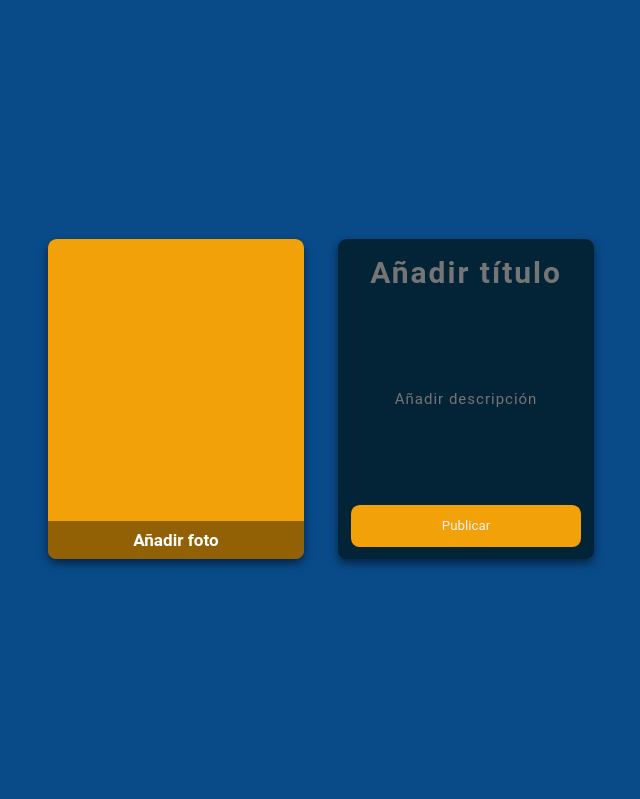
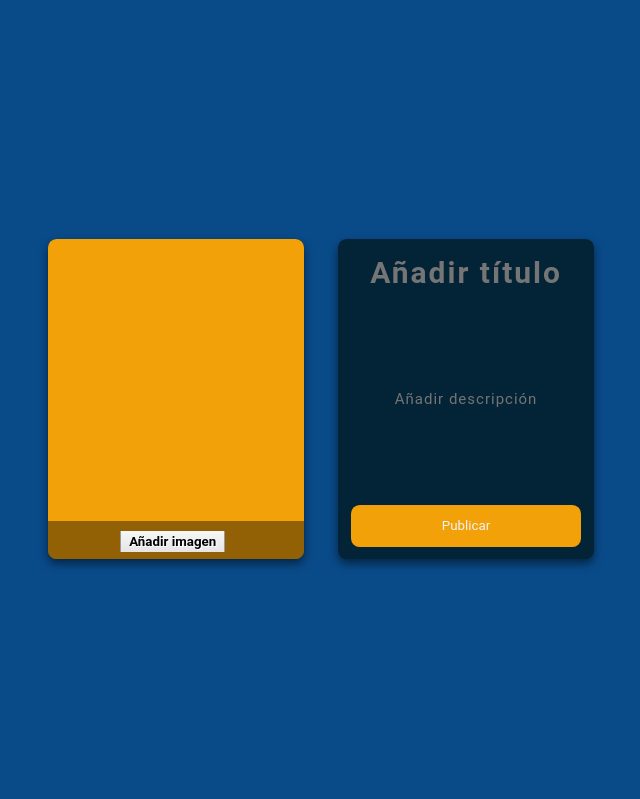
Before and after one commit to FRANICE/makeitknown, a PHP site: page /create_contributions.html in a window 1280 px wide. Shown: the part 69-868 px from the top of the page, without its empty margins (319-959 px from the left). Run offline with PHP 8.4, Linux system fonts and the light colour scheme.

Commit message:
Modificado create_contributions.html para convertir a php

```diff
--- a/apache2/www/create_contributions.html
+++ b/apache2/www/create_contributions.html
@@ -25,27 +25,26 @@
             </div>
         </nav>
     </div>
-
-    <div class="cardView">
+    <form action="#" class="cardView">
         <div class="card">
             <div class="face front2 create">
-                <span data-placeholder="&#x"></span>
-                <h3>Añadir foto</h3>
+                <div class="custom-input">
+                    <input type="file" name="fileToUpload" id="fileToUpload" class="custom-file-input">
+                </div>
             </div>
         </div>
-
         <div class="card">
             <div class="face back2 create">
                 <input type="text" placeholder="Añadir título" class="create1"></input>
                 <input type="text" placeholder="Añadir descripción" class="create2"></input>
                 <div>
                     <div>
-                        <button class="createButton" action="deleteCard.php" method="delete"><span>Publicar</span></button>
+                        <input type="submit" value="Publicar" class="createButton" action="deleteCard.php" method="delete"></input>
                     </div>
                 </div>
             </div>
         </div>
-    <div>
+    </form>
     <script src="./menu.js"></script>
 </body>
 </html>
--- a/apache2/www/style2.css
+++ b/apache2/www/style2.css
@@ -320,3 +320,48 @@ nav {
     background: rgb(242, 161, 9);
     border: 0vh;
 }
+
+.custom-file-input {
+    color: #fff;
+  }
+  .custom-file-input::-webkit-file-upload-button {
+    visibility: hidden;
+  }
+  .custom-file-input::before {
+    content: 'Añadir imagen';
+    color: black;
+    background: -webkit-linear-gradient(top, #f9f9f9, #e3e3e3);
+    border: 1px solid #999;
+    border-radius: 3px;
+    padding: 5px 8px;
+    outline: none;
+    white-space: nowrap;
+    -webkit-user-select: none;
+    cursor: pointer;
+    text-shadow: 1px 1px #fff;
+    font-weight: 700;
+    font-size: 10pt;
+    margin-left: 8.975vh;
+  }
+  .custom-file-input:hover::before {
+    border-color: black;
+  }
+  .custom-file-input:active {
+    outline: 0;
+  }
+  .custom-file-input:active::before {
+    background: -webkit-linear-gradient(top, #e3e3e3, #f9f9f9);
+  }
+
+  .custom-input {
+    position: absolute;
+    bottom: 0;
+    width: 100%;
+    height: 4.808vh;
+    line-height: 4.808vh;
+    color: #fff;
+    background: rgba(0, 0, 0, 0.4);
+    text-align: center;
+    font-size: 2.137vh;
+    text-decoration: none"
+  }
```
